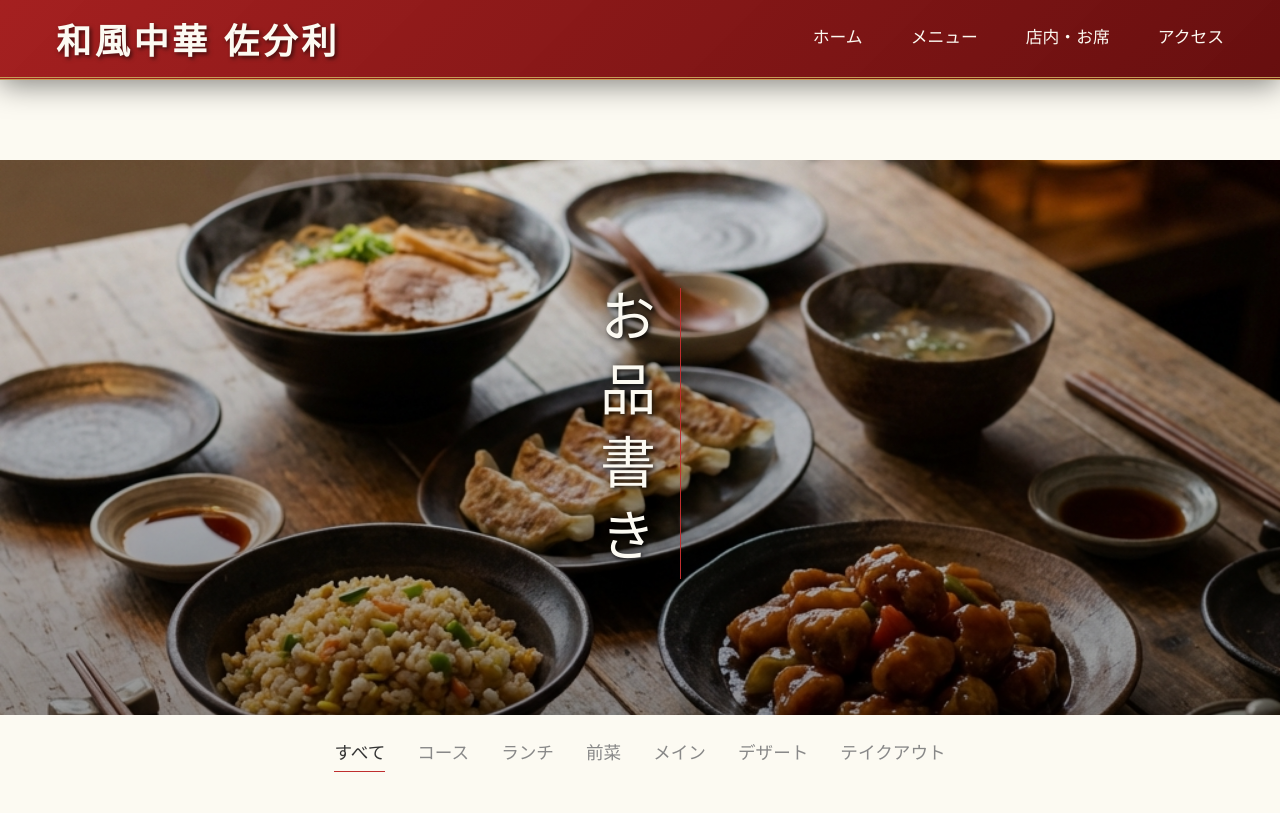
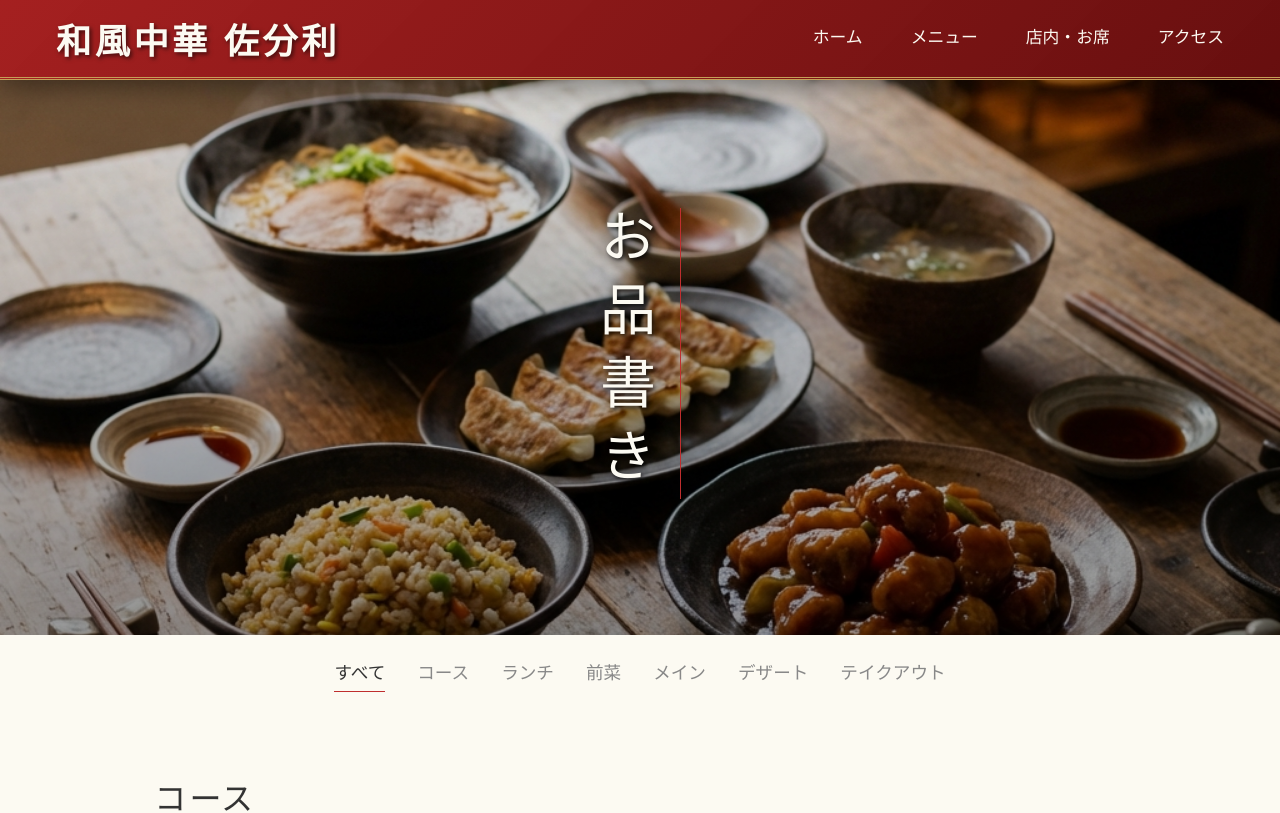
Before and after one commit to por-lgtm/saburi, a Next.js app: page /menu in a window 1280 px wide. Shown: the top 813 px of the page. Built offline with nearby package versions, Linux system fonts and the light colour scheme.

Commit message:
Remove whitespace between header and menu hero image

```diff
--- a/src/app/menu/page.module.css
+++ b/src/app/menu/page.module.css
@@ -14,7 +14,10 @@
     color: var(--c-white);
     padding: 8rem 1rem 6rem;
     text-align: center;
+    text-align: center;
     margin-bottom: 0;
+    margin-top: calc(var(--header-height) * -1);
+    /* Pull up to cover body padding */
     position: relative;
     overflow: hidden;
     /* Contain the image */
```
